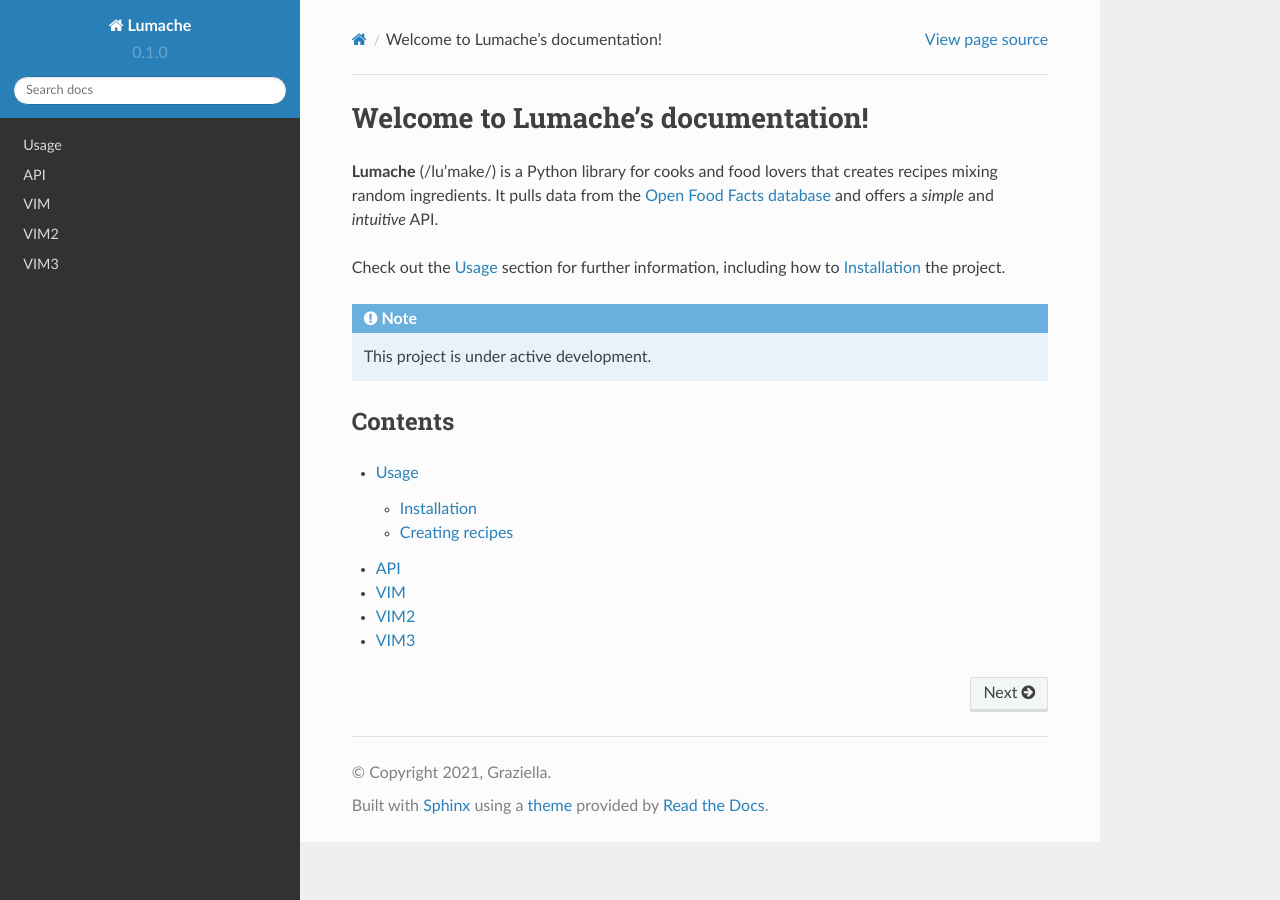
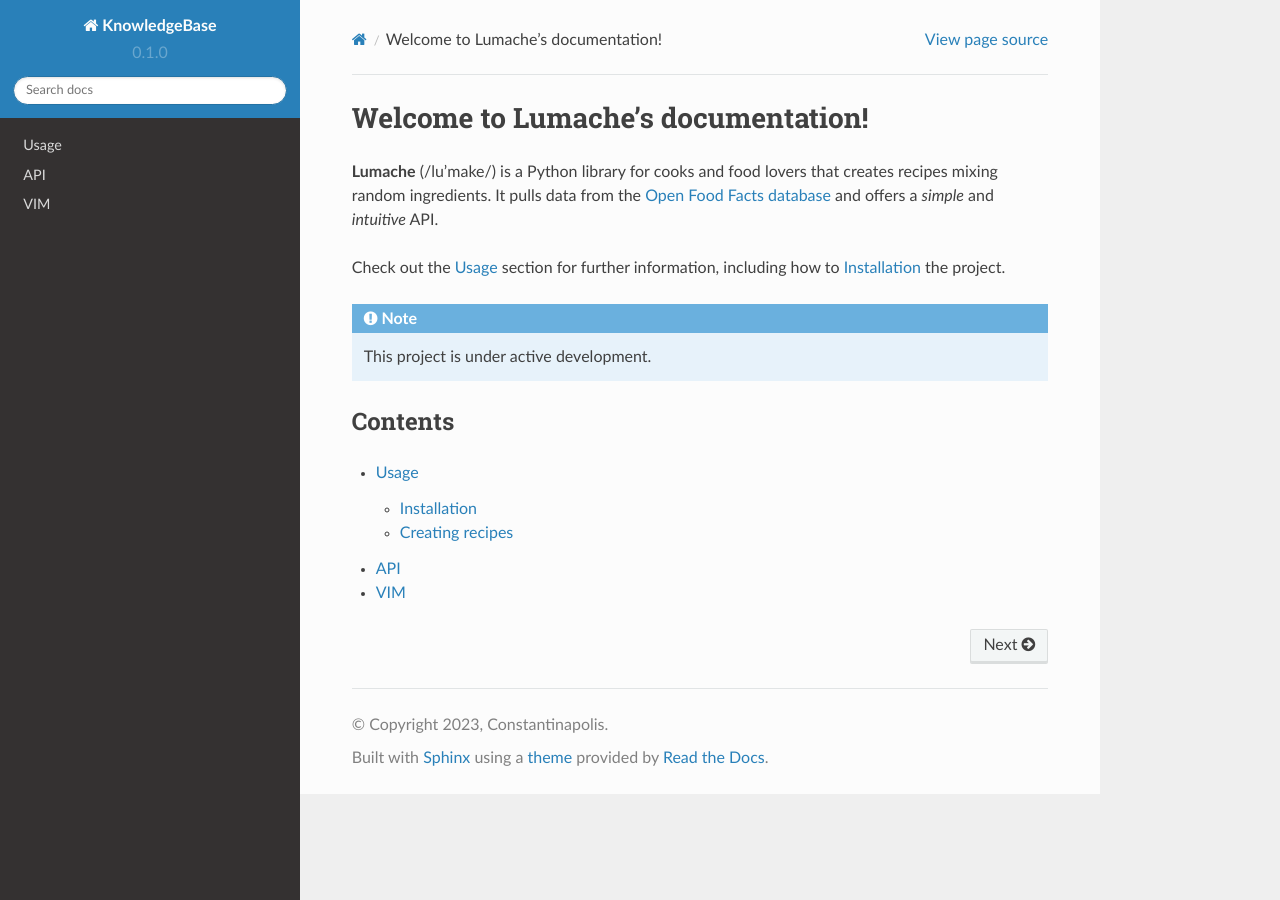
Before and after one commit to celikelozdinc/KnowledgeBase, a Sphinx documentation site: the page built from docs/source/index.rst, in a window 1280 px wide. Built offline with Sphinx 7.4.7 and the Read the Docs theme 2.0.0, drawn with Linux system fonts in a browser that asks for light colours.

```diff
--- a/docs/source/conf.py
+++ b/docs/source/conf.py
@@ -2,9 +2,9 @@
 
 # -- Project information
 
-project = 'Lumache'
-copyright = '2021, Graziella'
-author = 'Graziella'
+project = 'KnowledgeBase'
+copyright = '2023, Constantinapolis'
+author = 'celikelozdinc'
 
 release = '0.1'
 version = '0.1.0'
```
Also changed, not shown: docs/source/vim.rst (+2 -10 lines).
